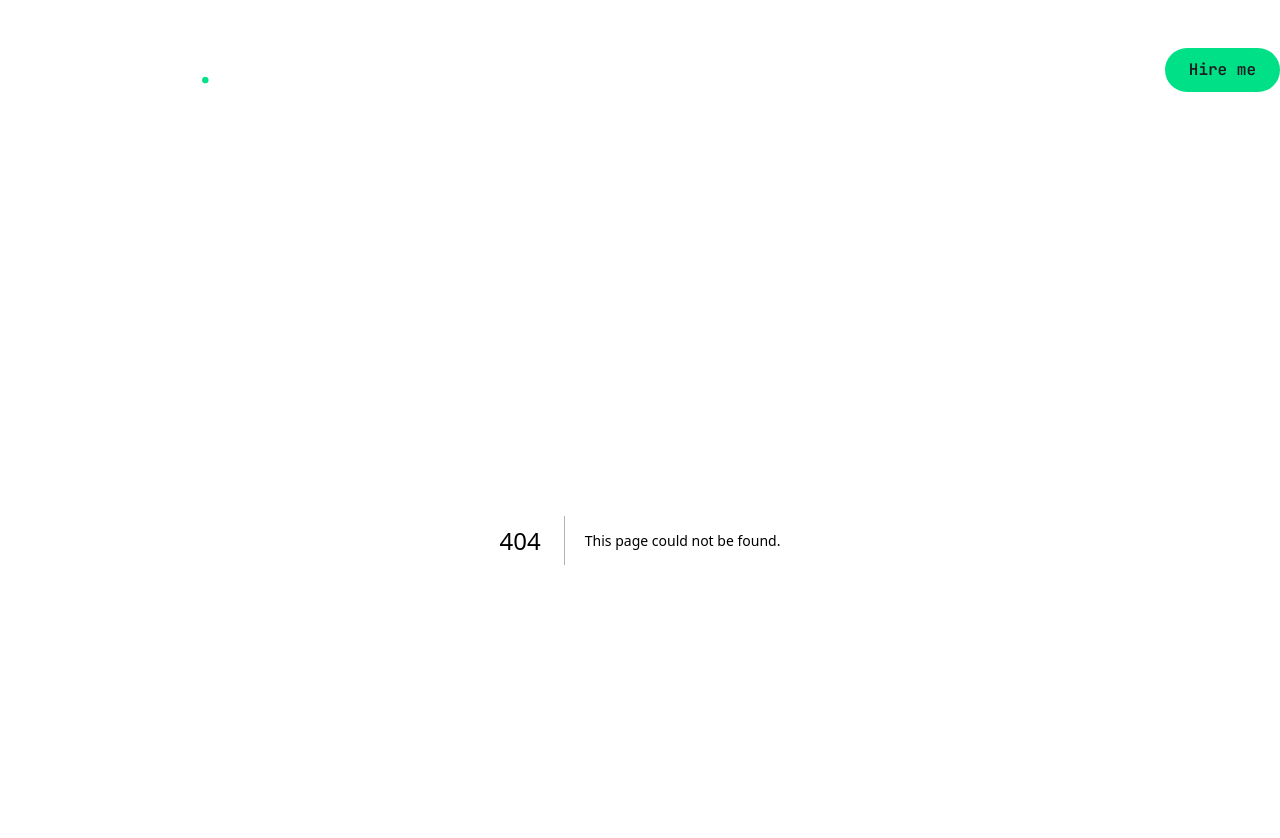
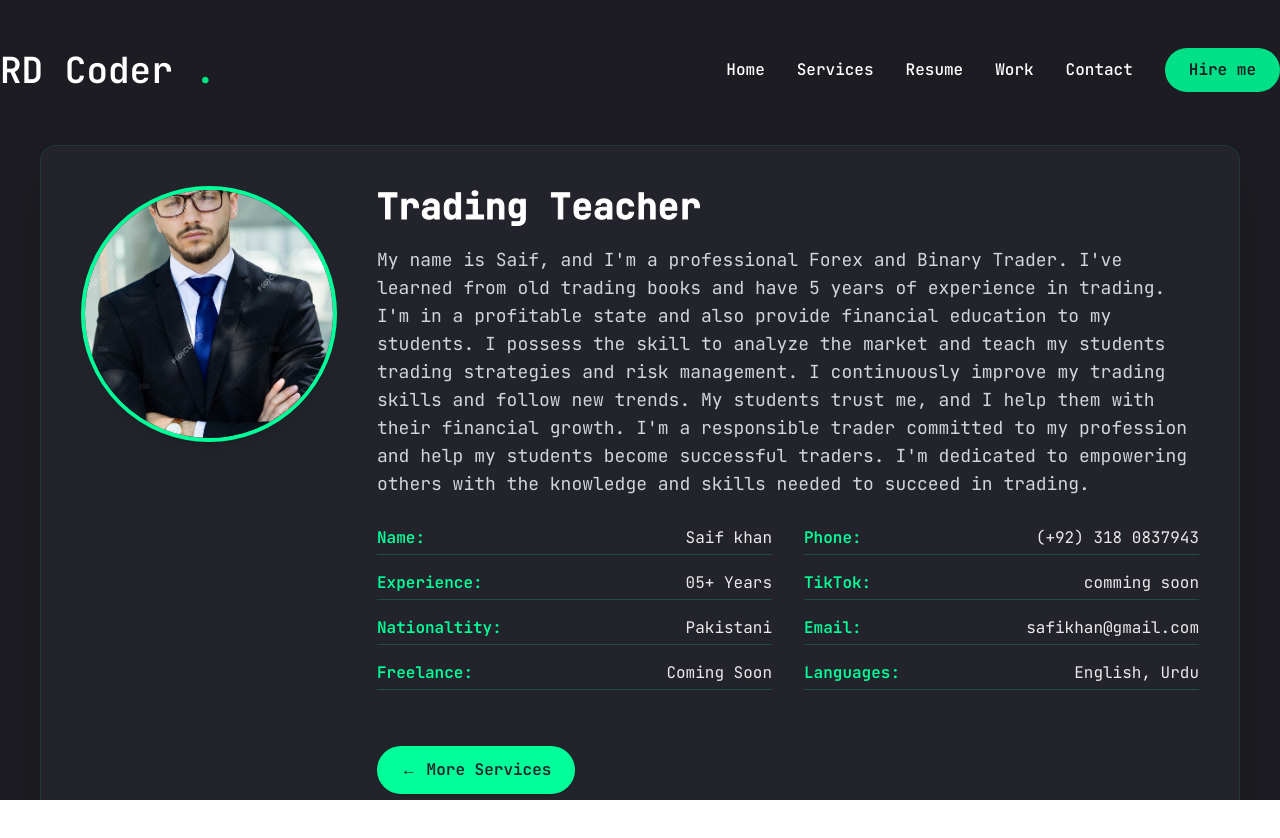
Before and after one commit to Abdul-Raqeeb1/Personal-PortFolio, a Next.js app: page /tradinfo in a window 1280 px wide. Before the commit this address had no page. Shown: the top 838 px of the page. Built offline with nearby package versions, Linux system fonts and the light colour scheme.

Commit message:
add tu service profiles

```diff
--- a/app/layout.jsx
+++ b/app/layout.jsx
@@ -3,6 +3,7 @@ import "./globals.css";
 import Header from "@/components/Header";
 import PageTransition from "@/components/PageTransition";
 import StairTransition from "@/components/StairTransition";
+import TradInfo from "./tradinfo/page";
 
 
 const jetbrainsMono = JetBrains_Mono({
--- a/app/services/page.jsx
+++ b/app/services/page.jsx
@@ -17,7 +17,7 @@ const services = [
         num: '02',
         title: 'Trading',
         description: "Lorem ipsum dolor sit amet consectetur adipisicing elit. Eaque tenetur.",
-        href: "#",
+        href: "/tradinfo",
     },
     {
         num: '03',
--- /dev/null
+++ b/app/tradinfo/page.jsx
@@ -0,0 +1,95 @@
+"use client";
+
+import { motion } from "framer-motion";
+import Image from "next/image";
+
+const about = {
+  title: "Trading Teacher",
+  description:
+    "My name is Saif, and I'm a professional Forex and Binary Trader. I've learned from old trading books and have 5 years of experience in trading. I'm in a profitable state and also provide financial education to my students. I possess the skill to analyze the market and teach my students trading strategies and risk management. I continuously improve my trading skills and follow new trends. My students trust me, and I help them with their financial growth. I'm a responsible trader committed to my profession and help my students become successful traders. I'm dedicated to empowering others with the knowledge and skills needed to succeed in trading.",
+  info: [
+    {
+      fieldName: "Name",
+      fieldValue: "Saif khan",
+    },
+    {
+      fieldName: "Phone",
+      fieldValue: "(+92) 318 0837943",
+    },
+    {
+      fieldName: "Experience",
+      fieldValue: "05+ Years",
+    },
+    {
+      fieldName: "TikTok",
+      fieldValue: "comming soon",
+    },
+    {
+      fieldName: "Nationaltity",
+      fieldValue: "Pakistani",
+    },
+    {
+      fieldName: "Email",
+      fieldValue: "safikhan@gmail.com",
+    },
+    {
+      fieldName: "Freelance",
+      fieldValue: "Coming Soon",
+    },
+    {
+      fieldName: "Languages",
+      fieldValue: "English, Urdu",
+    },
+  ],
+};
+
+const TradInfo = () => {
+  return (
+  <div className="bg-[#1c1c22] min-h-[700px] w-full flex items-center justify-center px-2 py-8 xl:px-0 xl:py-0">
+  <div className="flex flex-col xl:flex-row items-center xl:items-start bg-[#23232b] p-6 sm:p-8 xl:p-10 rounded-2xl shadow-2xl w-full max-w-2xl xl:max-w-[1200px] mx-auto gap-6 xl:gap-10 border border-[#00ff99]/10">
+      {/* Profile Image with animated border */}
+      <div className="relative w-32 h-32 sm:w-40 sm:h-40 xl:w-64 xl:h-64 mb-6 xl:mb-0 flex-shrink-0">
+        <Image
+          src="/assets/man img.jpg"
+          priority
+          quality={100}
+          fill
+          alt="Teacher Profile Picture"
+          className="rounded-full object-cover border-4 border-[#00ff99] shadow-lg"
+        />
+      </div>
+      {/* Profile Info */}
+      <div className="flex-1 flex flex-col justify-center items-center xl:items-start">
+        <h2 className="text-white text-3xl xl:text-4xl font-bold mb-5 text-outline">{about.title}</h2>
+        <p className="text-gray-300 text-justify xl:text-left mb-6 text-base xl:text-lg max-w-[900px]">{about.description}</p>
+        <div className="grid grid-cols-1 sm:grid-cols-2 gap-x-8 gap-y-3 w-full mb-6">
+          {about.info.map((item, idx) => (
+            <div
+              key={idx}
+              className="flex flex-col sm:flex-row justify-between text-white py-1 border-b border-[#00ff99]/20 text-base"
+            >
+              <span className="font-semibold text-[#00ff99]">{item.fieldName}:</span>
+              <span className="text-white/90">{item.fieldValue}</span>
+            </div>
+          ))}
+        </div>
+        {/* Socials */}
+        <div className="flex gap-3 items-center w-full justify-center xl:justify-start mb-8">
+          {/* Example Socials, replace with <Socials /> if you want to use your component */}
+          <a href="#" className="text-[#00ff99] hover:text-white text-2xl"><i className="fab fa-linkedin"></i></a>
+          <a href="#" className="text-[#00ff99] hover:text-white text-2xl"><i className="fab fa-github"></i></a>
+          <a href="#" className="text-[#00ff99] hover:text-white text-2xl"><i className="fab fa-twitter"></i></a>
+        </div>
+        {/* Back Button */}
+        <div className="w-full flex justify-center xl:justify-start">
+          <a href="/services" className="inline-block bg-[#00ff99] text-[#23232b] font-semibold rounded-full px-6 py-2 shadow hover:bg-[#00e187] transition-colors duration-200">
+            ← More Services
+          </a>
+        </div>
+      </div>
+    </div>
+  </div>
+  );
+};
+
+export default TradInfo;
```
Also changed, not shown: public/assets/man img.jpg (added).
